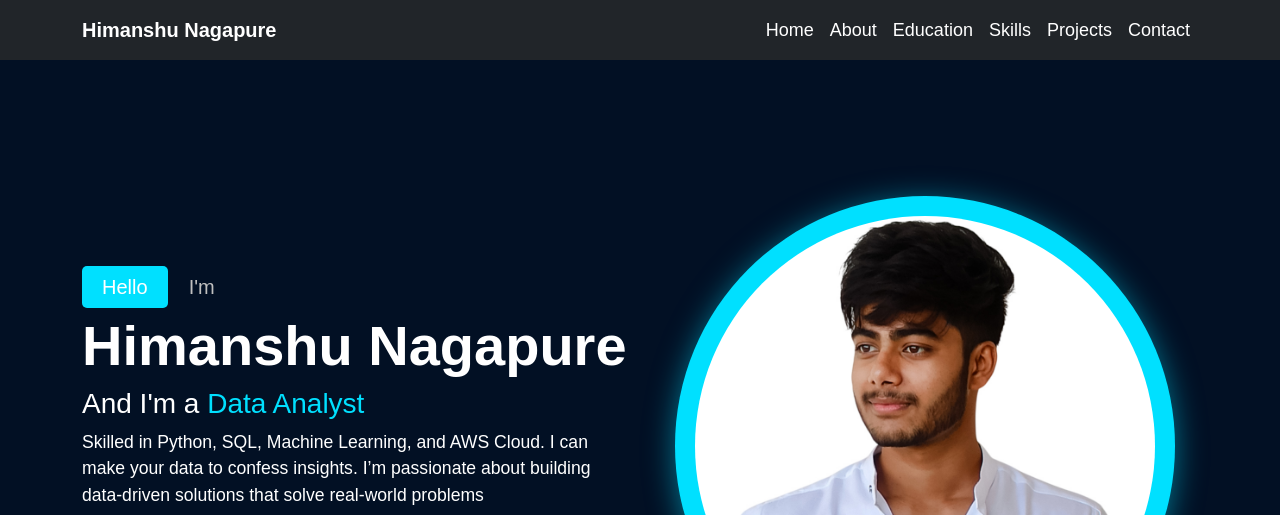
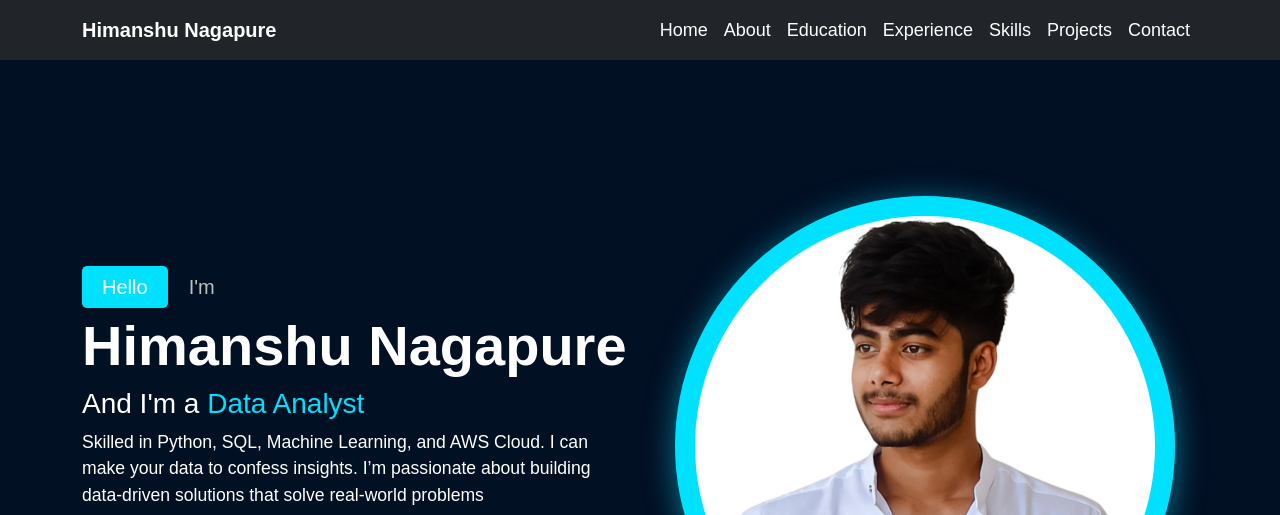
Before and after one commit to himanshunagapure/himanshu-portfolio, a plain HTML site: page index.html in a window 1280 px wide. Shown: the top 515 px of the page. Drawn offline with nearby package versions, Linux system fonts and the light colour scheme.

Commit message:
New project

```diff
--- a/index.html
+++ b/index.html
@@ -28,6 +28,7 @@
         <li class="nav-item"><a class="nav-link" href="#home">Home</a></li>
         <li class="nav-item"><a class="nav-link" href="#about">About</a></li>
         <li class="nav-item"><a class="nav-link" href="#education">Education</a></li>
+        <li class="nav-item"><a class="nav-link" href="#experience">Experience</a></li>
         <li class="nav-item"><a class="nav-link" href="#skills">Skills</a></li>
         <li class="nav-item"><a class="nav-link" href="#projects">Projects</a></li>
         <li class="nav-item"><a class="nav-link" href="#contact">Contact</a></li>
```
